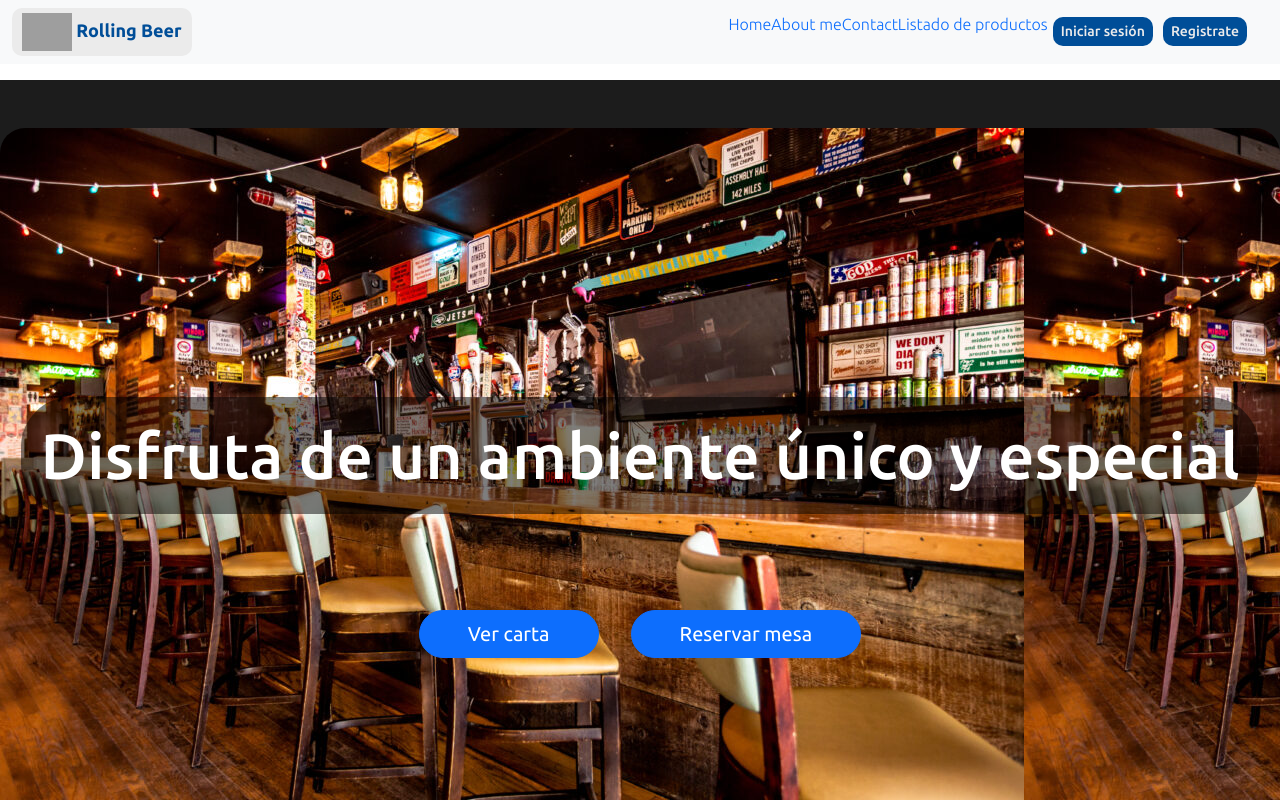
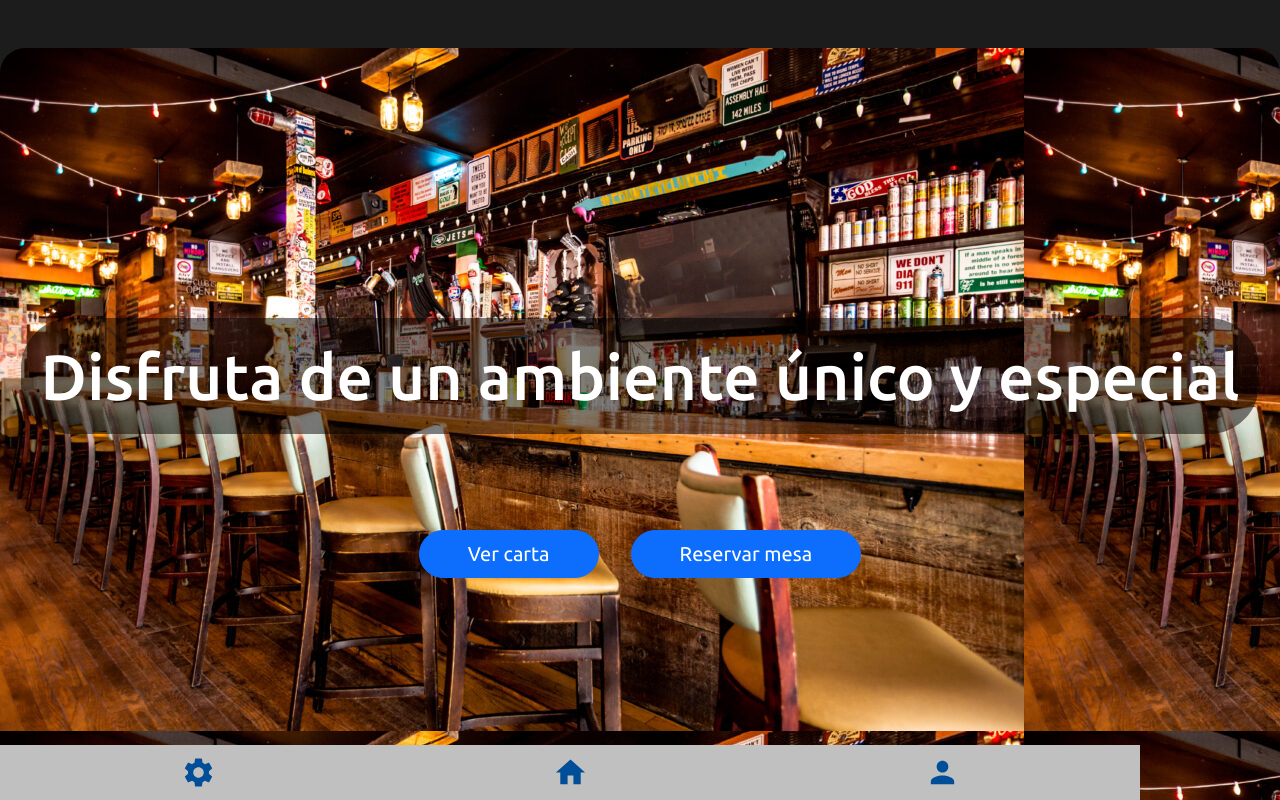
Before and after one commit to dani-assa/RollingBeer, a React (Vite) app: page / in a window 1280 px wide. Shown: the top 800 px of the page. Built offline with nearby package versions, Linux system fonts and the light colour scheme; no server answers; grey boxes are pictures that could not be loaded.

Commit message:
creando navigationBar

```diff
--- a/package.json
+++ b/package.json
@@ -10,6 +10,10 @@
     "preview": "vite preview"
   },
   "dependencies": {
+    "@emotion/react": "^11.11.4",
+    "@emotion/styled": "^11.11.0",
+    "@mui/icons-material": "^5.15.11",
+    "@mui/material": "^5.15.11",
     "axios": "^1.6.7",
     "bootstrap": "^5.3.3",
     "form-hook": "^0.0.0",
--- a/src/App.jsx
+++ b/src/App.jsx
@@ -11,13 +11,14 @@ import NavbarV2 from "./components/navbar/NavbarV2";
 import ListadoDeProd from "./pages/ListadoDeProd";
 import Admin from "./pages/Admin";
 import ProtectedRouteAdmin from "./protectedRoute/ProtectedRouteAdmin";
+import NavigationBar from "./components/navigationBar/NavigationBar";
 
 const App = () => {
   return (
     <UserProvider>
       <BrowserRouter>
         {/* <NavbarV1 /> */}
-        <NavbarV2 />
+        {/* <NavbarV2 /> */}
         <main>
           <Routes>
             <Route path="/login" element={<Login />} />
@@ -30,7 +31,8 @@ const App = () => {
             </Route>
           </Routes>
         </main>
-        <Footer />
+        <NavigationBar />
+        {/* <Footer /> */}
       </BrowserRouter>
     </UserProvider>
   );
--- a/src/components/login/LoginV1.jsx
+++ b/src/components/login/LoginV1.jsx
@@ -32,7 +32,7 @@ const LoginV1 = () => {
               {error}
             </Alert>
           ))} */}
-          <h3 className="text-white mb-5 ">Iniciar sesión</h3>
+          <h3 className="text-white mb-5">Iniciar sesión</h3>
           <Form onSubmit={onSubmit}>
             <Form.Group className="">
               <Form.Label htmlFor="email"></Form.Label>
--- a/src/components/login/login.css
+++ b/src/components/login/login.css
@@ -15,8 +15,8 @@ background-image: url(https://i.ibb.co/16672sh/Dise-o-sin-t-tulo-13.png);
   background-repeat: no-repeat;
   justify-content: center;
   align-items: center;
-  width: auto;
-  margin: 10px 0;
+  /* width: 100%; */
+  margin: 100px 2.5px 0 2.5px !important;
   border-radius: 15px;
   height: 550px;
 }
--- /dev/null
+++ b/src/components/navigationBar/NavigationBar.css
@@ -0,0 +1,39 @@
+:root {
+  --colorOne: #004e98;
+  --colorTwo: #3a6ea5;
+  --colorThree: #c0c0c0;
+  --colorFour: #ebebeb;
+  --colorFive: #ff6700;
+}
+
+.navigationBar {
+  position: fixed;
+  bottom: 0;
+  width: 100%;
+  display: flex;
+  justify-content: space-around;
+  background-color: var(--colorThree);
+  padding: 10px 0;
+}
+
+.navigationBar a {
+  color: var(--colorOne);
+  text-decoration: none;
+}
+
+.navigationBar:active a:active {
+  color: var(--colorFive);
+}
+
+.icono{
+  color: var(--colorFour);
+}
+
+.icono:focus {
+  color: var(--colorFive);
+}
+
+.icono:active {
+  color: var(--colorFive);
+  width: 50px;
+}
--- /dev/null
+++ b/src/components/navigationBar/NavigationBar.jsx
@@ -0,0 +1,25 @@
+import React from "react";
+import { Container } from "react-bootstrap";
+import { Link } from "react-router-dom";
+import "./NavigationBar.css";
+import HomeIcon from "@mui/icons-material/Home";
+import PersonIcon from "@mui/icons-material/Person";
+import SettingsIcon from "@mui/icons-material/Settings";
+
+const NavigationBar = () => {
+  return (
+    <Container className="navigationBar">
+      <Link to="./" >
+        <SettingsIcon fontSize="large" baseClassName="icono"/>
+      </Link>
+      <Link to="./">
+        <HomeIcon fontSize="large"/>
+      </Link>
+      <Link to="./login">
+        <PersonIcon fontSize="large"/>
+      </Link>
+    </Container>
+  );
+};
+
+export default NavigationBar;
--- a/src/components/registerUser/RegisterUser.jsx
+++ b/src/components/registerUser/RegisterUser.jsx
@@ -30,8 +30,8 @@ const RegisterUser = () => {
   });
 
   return (
-    <Container className="mt-5">
-      <Row className="justify-content-center">
+    <Container>
+      <Row className="formRegister">
         <Col sm={6} className="imgFondo rounded">
           {registerErrors.map((error, i) => (
             <Alert key={i} variant="danger">
--- a/src/components/registerUser/registerUser.css
+++ b/src/components/registerUser/registerUser.css
@@ -7,11 +7,15 @@
 }
 
 .imgFondo {
-  /* background-image: url(https://i.ibb.co/2ZD5w7f/Fondos-form.png); */
-  background-image: url(https://i.ibb.co/72bqYsp/2.png);
-  /* background-image: url(https://i.ibb.co/mzD0yWD/4.png); */
+  background-image: url(https://i.ibb.co/2ZD5w7f/Fondos-form.png);
+  /* background-image: url(https://i.ibb.co/72bqYsp/2.png); */
   background-position: center;
   object-fit: cover;
+}
+
+.formRegister {
+  margin: 100px 2.5px 0 2.5px!important;
+
 }
 
 /* .formbg {
```
Also changed, not shown: 1 other file (tests, documents, lock files or other folders).
